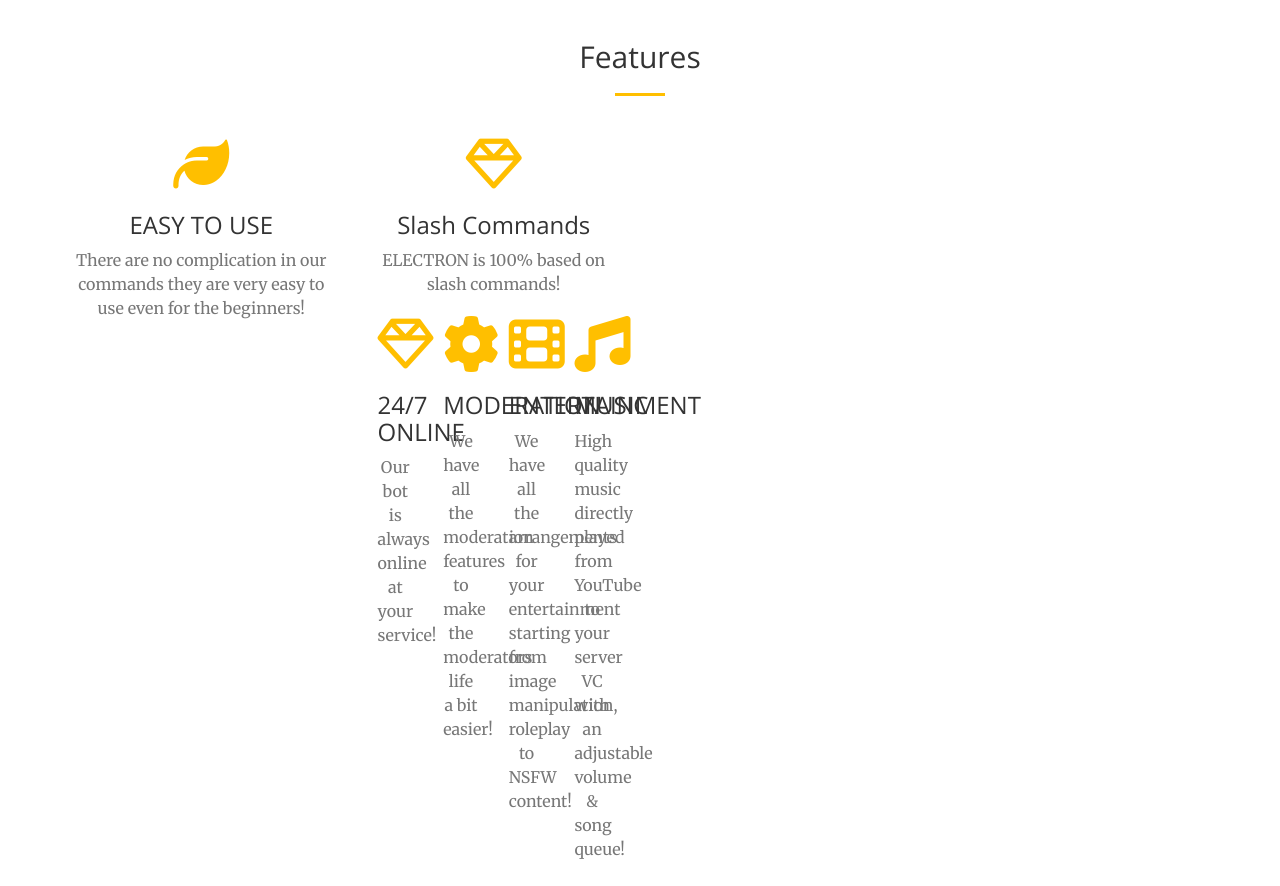
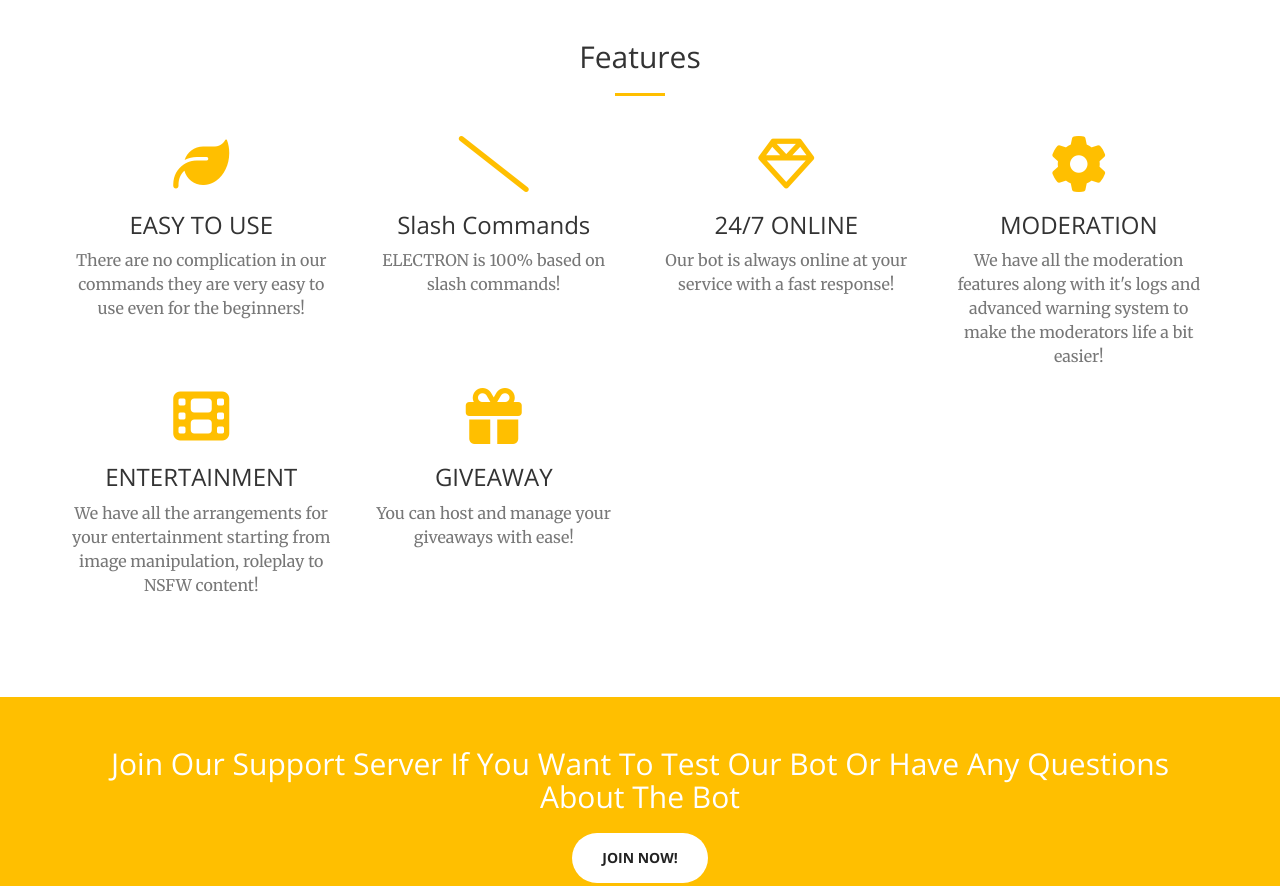
Before and after one commit to AdibHoque/squares-site, a website: page views/index.html in a window 1280 px wide. Shown: the part 860-1746 px from the top of the page. Drawn offline with nearby package versions, Linux system fonts and the light colour scheme; files that its build step writes are made by us from their sources.

Commit message:
🎪✂️ Checkpoint ./views/index.html:3244687/431

```diff
--- a/views/index.html
+++ b/views/index.html
@@ -116,22 +116,23 @@
                 </div>
                <div class="col-lg-3 col-md-6 text-center">
                     <div class="service-box">
-                        <i class="fa fa-4x fa-diamond text-primary sr-icons"></i>
+                        <i class="fa fa-4x fa-slash text-primary sr-icons"></i>
                         <h3>Slash Commands</h3>
                         <p class="text-muted">ELECTRON is 100% based on slash commands!</p>
                     </div>
+              </div>
                 <div class="col-lg-3 col-md-6 text-center">
                     <div class="service-box">
                         <i class="fa fa-4x fa-diamond text-primary sr-icons"></i>
                         <h3>24/7 ONLINE</h3>
-                        <p class="text-muted">Our bot is always online at your service!</p>
+                        <p class="text-muted">Our bot is always online at your service with a fast response!</p>
                     </div>
                 </div>
                 <div class="col-lg-3 col-md-6 text-center">
                     <div class="service-box">
                         <i class="fa fa-4x fa-gear text-primary sr-icons"></i>
                         <h3>MODERATION</h3>
-                        <p class="text-muted">We have all the moderation features to make the moderators life a bit easier!</p>
+                        <p class="text-muted">We have all the moderation features along with it's logs and advanced warning system to make the moderators life a bit easier!</p>
                     </div>
                 </div>
                 <div class="col-lg-3 col-md-6 text-center">
@@ -143,9 +144,9 @@
                 </div>
                 <div class="col-lg-3 col-md-6 text-center">
                     <div class="service-box">
-                        <i class="fa fa-4x fa-music text-primary sr-icons"></i>
-                        <h3>MUSIC</h3>
-                        <p class="text-muted">High quality music directly played from YouTube to your server VC with an adjustable volume & song queue!</p>
+                        <i class="fa fa-4x fa-gift text-primary sr-icons"></i>
+                        <h3>GIVEAWAY</h3>
+                        <p class="text-muted">You can host and manage your giveaways with ease!</p>
                     </div>
                 </div>
             </div>
```
